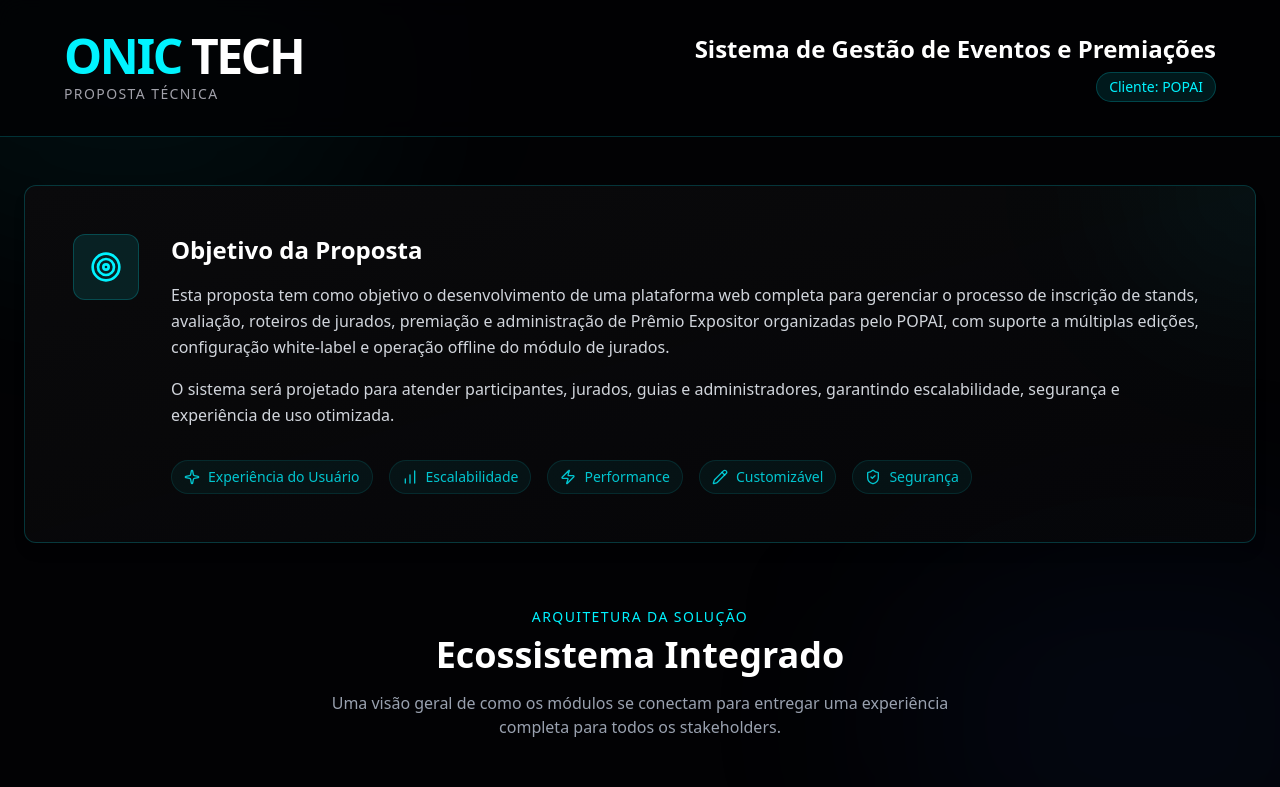
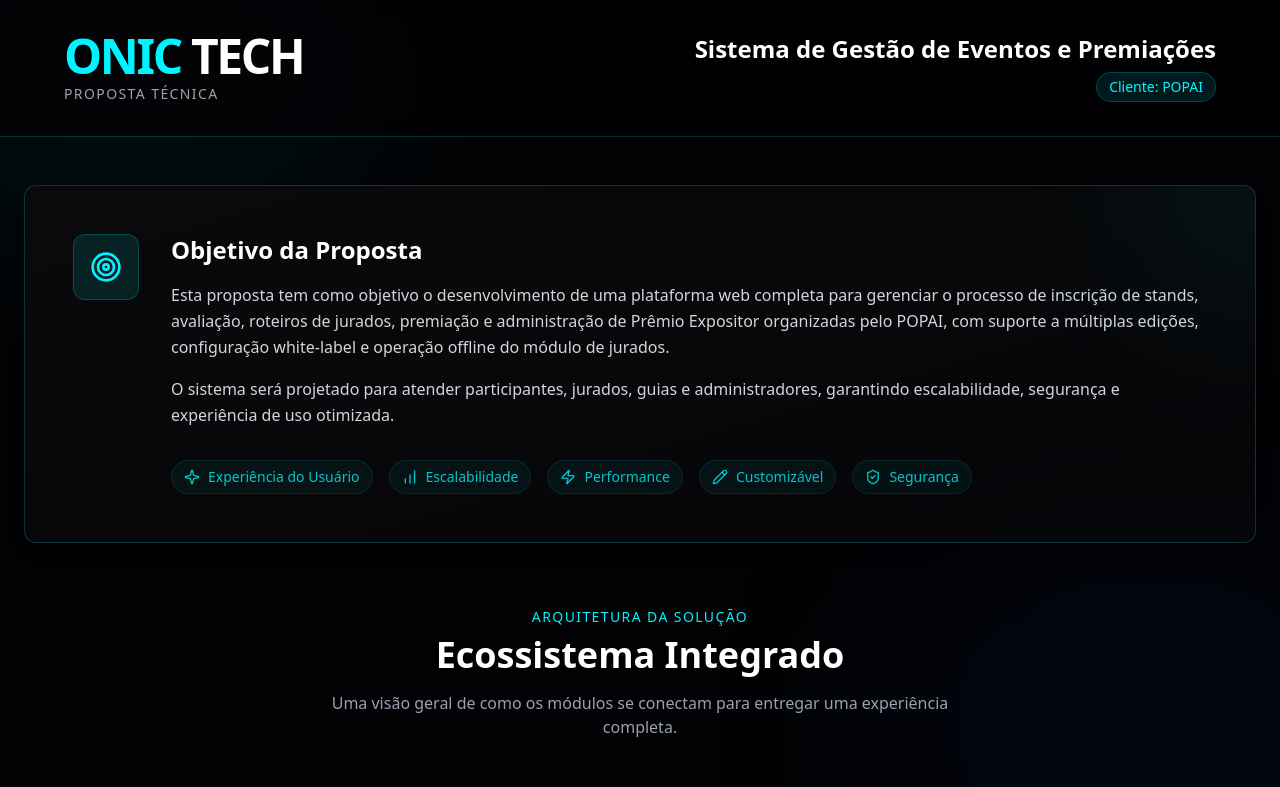
Before and after one commit to onic-tech/proposta-premio-expositor, a Next.js app: page / in a window 1280 px wide. Shown: the top 787 px of the page. Built offline with nearby package versions, Linux system fonts and the light colour scheme.

Commit message:
para todos os stakeholders.

```diff
--- a/src/components/proposal/system-ecosystem.tsx
+++ b/src/components/proposal/system-ecosystem.tsx
@@ -70,7 +70,7 @@ export function SystemEcosystem({ data }: { data: ProposalData }) {
           Ecossistema Integrado
         </h2>
         <p className="text-gray-400 mt-4 max-w-2xl mx-auto">
-          Uma visão geral de como os módulos se conectam para entregar uma experiência completa para todos os stakeholders.
+          Uma visão geral de como os módulos se conectam para entregar uma experiência completa.
         </p>
       </div>
 
```
